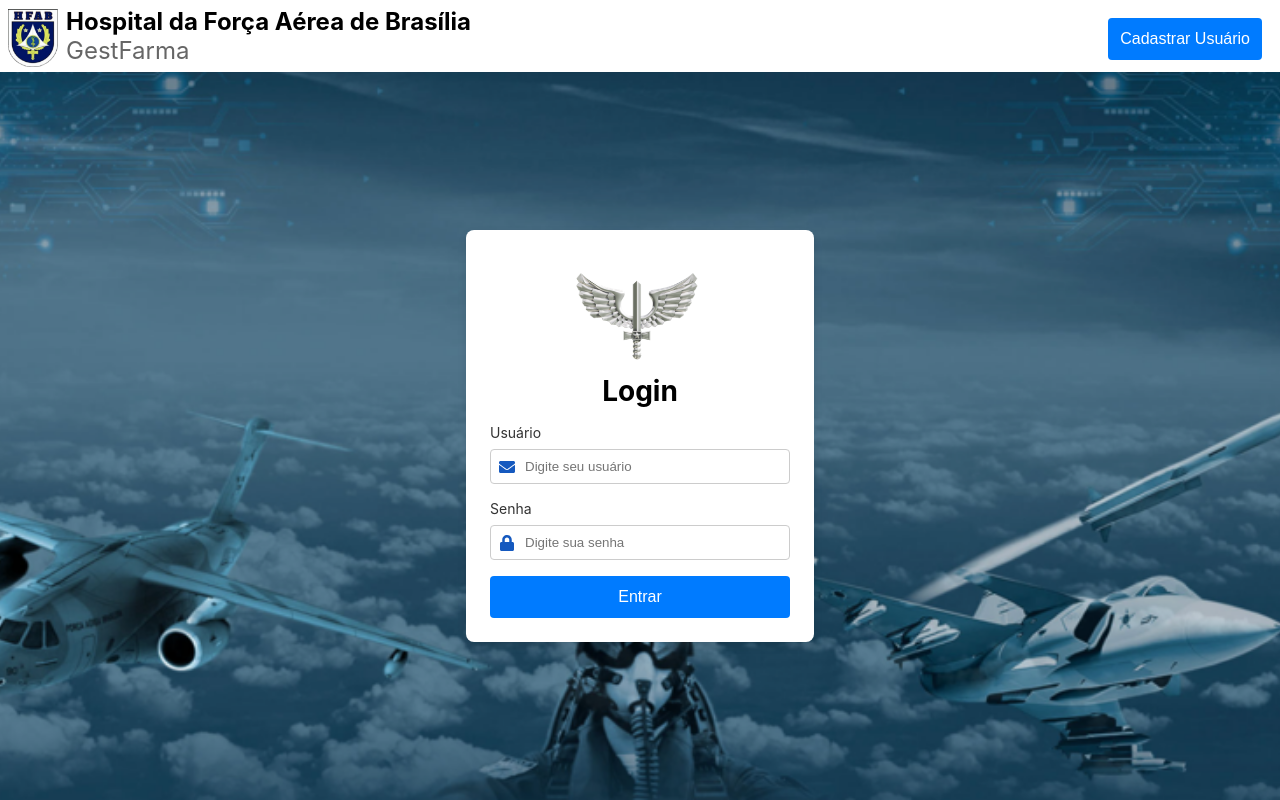
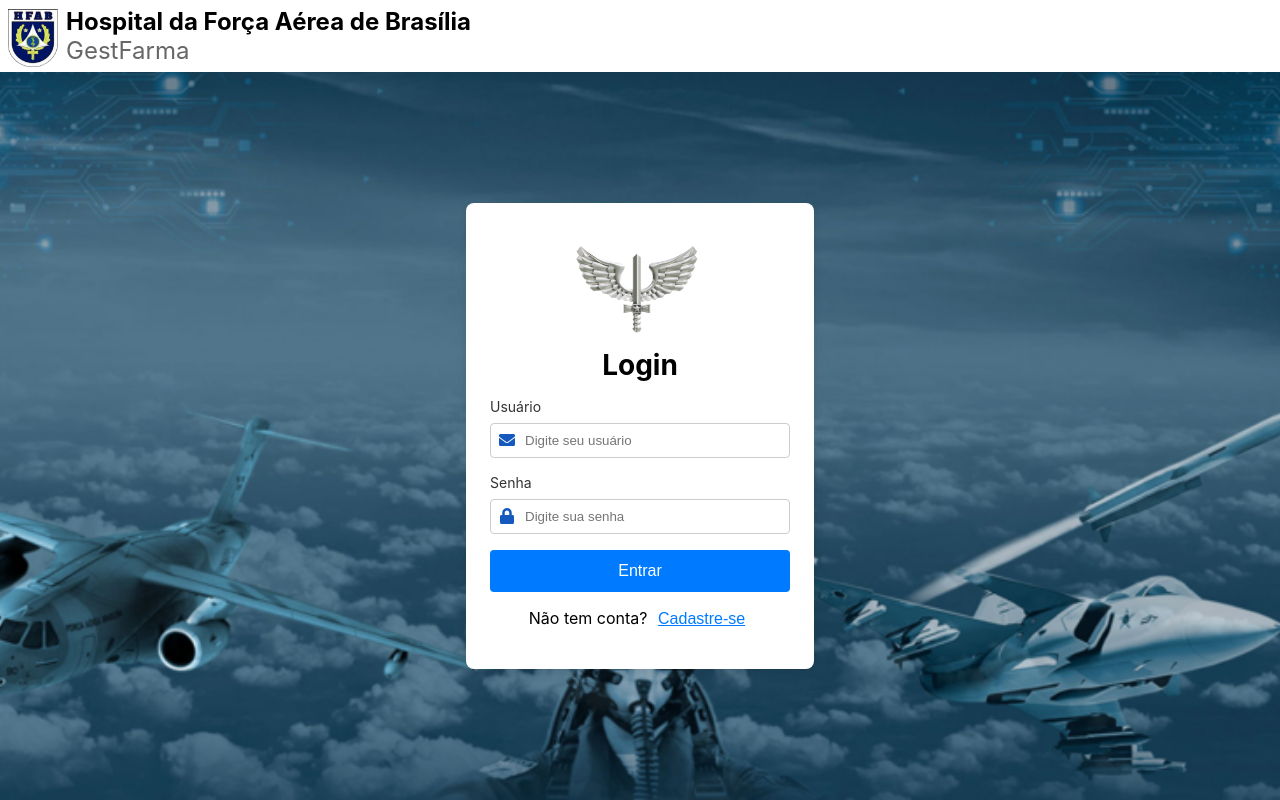
Before and after one commit to FGA-REQ/2024.2-Requisitores, a React (Create React App) app in the folder client/: page /login in a window 1280 px wide. Built offline with nearby package versions, Linux system fonts and the light colour scheme; no server answers; the HTML template or start-up script is replaced by a standard one.

Commit message:
fix: Ajusta modal de cadastro

```diff
--- a/client/src/pages/login.css
+++ b/client/src/pages/login.css
@@ -35,23 +35,18 @@
     font-size: 1.5rem;
     font-weight: bold;
     color: #000;
-    /* Cor do texto do header */
     margin: 0;
-    /* Remove margens padrão */
 }
 
 .login-header p {
     font-size: 1.5rem;
     color: #666;
-    /* Cor do subtítulo do header */
     margin: 0;
-    /* Remove margens padrão */
 }
 
 /* Espaço Central (com imagem de fundo) */
 .login-center {
     flex: 1;
-    /* Ocupa todo o espaço disponível */
     display: flex;
     justify-content: center;
     align-items: center;
@@ -155,16 +150,13 @@
     height: 5vh;
     font-size: 0.875rem;
     color: white;
-    /* Cor do texto do footer */
     background-color: #1559BF;
-    /* Cor de fundo do footer */
     padding: 1rem 0;
 }
 
 .login-footer h1,
 .login-footer h2 {
     margin: 0;
-    /* Remove margens padrão */
 }
 
 .register-button {
@@ -245,7 +237,6 @@
 }
 
 .modal-content button {
-    background-color: #4CAF50;
     color: white;
     padding: 10px 20px;
     margin: 10px 0;
@@ -255,6 +246,50 @@
     width: 100%;
 }
 
-.modal-content button:hover {
+.confirm-button {
+    background-color: #218838;
+    color: white;
+    padding: 10px 20px;
+    margin: 10px 0;
+    border: none;
+    border-radius: 4px;
+    cursor: pointer;
+    width: 100%;
+}
+
+.confirm-button:hover {
     background-color: #45a049;
 }
+
+.cancel-button {
+    background-color: #f44336;
+    color: white;
+    padding: 10px 20px;
+    margin: 10px 0;
+    border: none;
+    border-radius: 4px;
+    cursor: pointer;
+    width: 100%;
+}
+
+.cancel-button:hover {
+    background-color: #d32f2f;
+}
+
+.register-section {
+    margin-top: 1rem;
+    text-align: center;
+}
+
+.register-link {
+    background: none;
+    border: none;
+    color: #007bff;
+    cursor: pointer;
+    text-decoration: underline;
+    font-size: 1rem;
+}
+
+.register-link:hover {
+    color: #0056b3;
+}
--- a/client/src/pages/login.js
+++ b/client/src/pages/login.js
@@ -40,9 +40,6 @@ const Login = () => {
           <h1>Hospital da Força Aérea de Brasília</h1>
           <p>GestFarma</p>
         </div>
-        <button className="register-button" onClick={() => setShowModal(true)}>
-          Cadastrar Usuário
-        </button>
       </div>
 
       {/* Espaço Central */}
@@ -77,6 +74,9 @@ const Login = () => {
             </div>
             <button type="submit" className="login-button">Entrar</button>
           </form>
+          <div className="register-section">
+            <p>Não tem conta? <button className="register-link" onClick={() => setShowModal(true)}>Cadastre-se</button></p>
+          </div>
         </div>
       </div>
 
@@ -84,7 +84,6 @@ const Login = () => {
       {showModal && (
         <div className="modal">
           <div className="modal-content">
-            <span className="close" onClick={() => setShowModal(false)}>&times;</span>
             <h2>Cadastrar Novo Usuário</h2>
             <input
               type="text"
@@ -104,7 +103,8 @@ const Login = () => {
               value={newUser.senha}
               onChange={(e) => setNewUser({ ...newUser, senha: e.target.value })}
             />
-            <button onClick={handleRegister}>Registrar</button>
+            <button className="confirm-button" onClick={handleRegister}>Registrar</button>
+            <button className="cancel-button" onClick={() => setShowModal(false)}>Cancelar</button>
           </div>
         </div>
       )}
```
